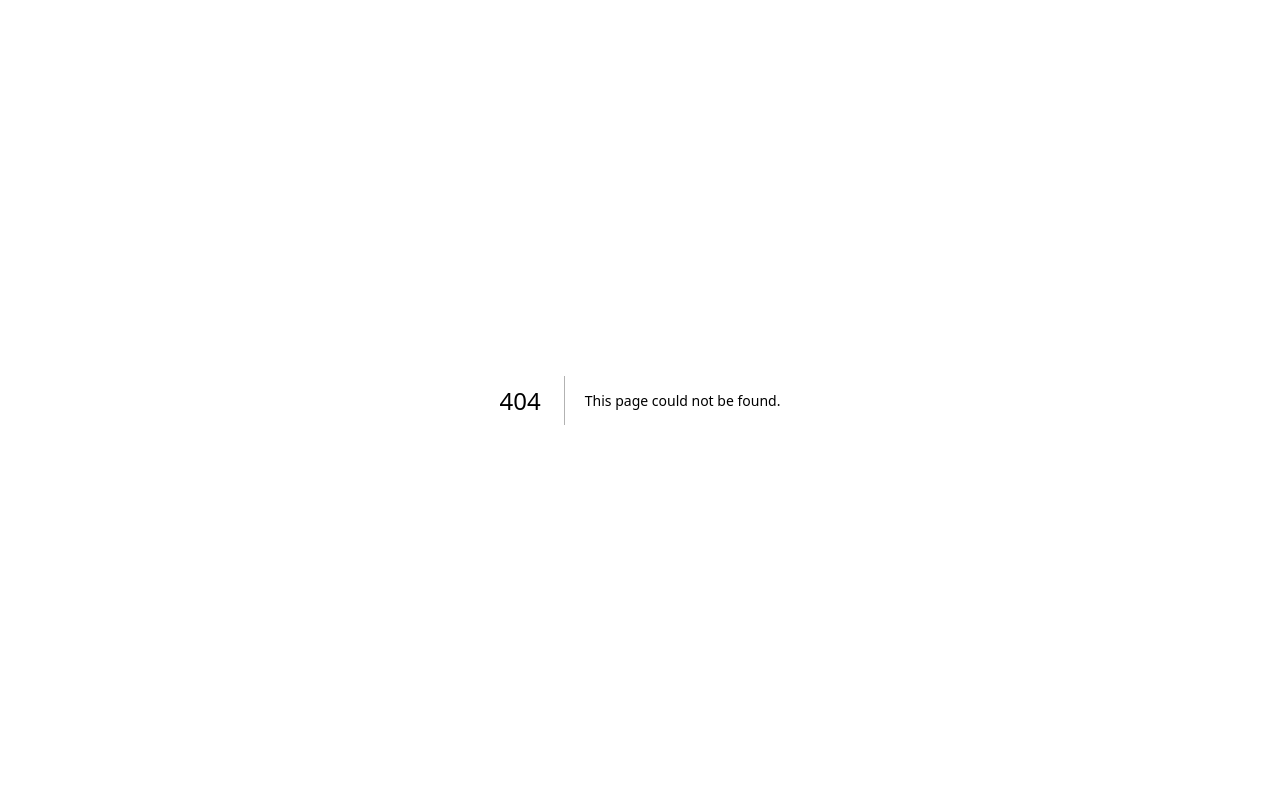
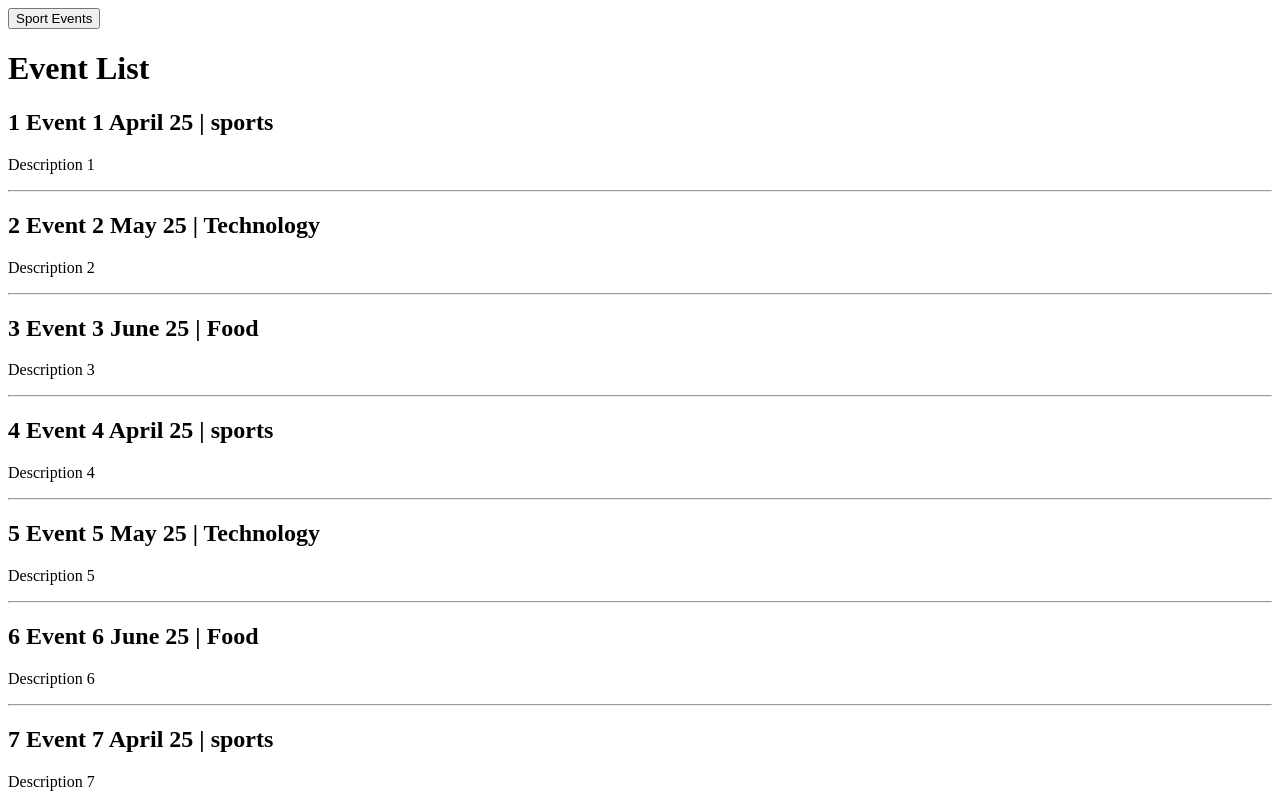
Before and after one commit to Varun1398/Next-Js-learnings, a Next.js app: page /events in a window 1280 px wide. Before the commit this address had no page. Shown: the top 800 px of the page. Built offline with nearby package versions, Linux system fonts and the light colour scheme; data requests are answered from the project's data file.

Commit message:
nextjs-swr

```diff
--- a/db.json
+++ b/db.json
@@ -1,5 +1,91 @@
 {
-  "news":[{
+  "events": [
+  {
+    "id": 1,
+    "title": "Event 1",
+    "category": "sports",
+    "description": "Description 1",
+    "data": "April 25"
+  },
+  {
+    "id": 2,
+    "title": "Event 2",
+    "category": "Technology",
+    "description": "Description 2",
+    "data": "May 25"
+
+  },
+  {
+    "id": 3,
+    "title": "Event 3",
+    "category": "Food",
+    "description": "Description 3",
+    "data": "June 25"
+
+  },
+  {
+    "id": 4,
+    "title": "Event 4",
+    "category": "sports",
+    "description": "Description 4",
+    "data": "April 25"
+  },
+  {
+    "id": 5,
+    "title": "Event 5",
+    "category": "Technology",
+    "description": "Description 5",
+    "data": "May 25"
+
+  },
+  {
+    "id": 6,
+    "title": "Event 6",
+    "category": "Food",
+    "description": "Description 6",
+    "data": "June 25"
+
+  },
+  {
+    "id": 7,
+    "title": "Event 7",
+    "category": "sports",
+    "description": "Description 7",
+    "data": "April 25"
+  },
+  {
+    "id": 8,
+    "title": "Event 8",
+    "category": "Technology",
+    "description": "Description 8",
+    "data": "May 25"
+
+  },
+  {
+    "id": 9,
+    "title": "Event 9",
+    "category": "Food",
+    "description": "Description 9",
+    "data": "June 25"
+
+  },
+  {
+    "id": 10,
+    "title": "Event 10",
+    "category": "Food",
+    "description": "Description 10",
+    "data": "June 25"
+
+  }
+],
+  "dashboard": {
+    "posts": 15,
+    "likes": 200,
+    "followers": 20,
+    "following": 50
+  },
+  "news": [
+    {
       "id": 1,
       "title": "News Article 1",
       "category": "sports",
@@ -16,7 +102,8 @@
       "title": "News Article 3",
       "category": "politics",
       "description": "Description 3"
-  }],
+    }
+  ],
   "products": [
     {
       "id": 1,
--- /dev/null
+++ b/pages/events.js
@@ -0,0 +1,46 @@
+import { useRouter } from "next/router";
+import { useState } from "react";
+
+export default function EventList({ eventList }) {
+  const [events, setEvents] = useState(eventList);
+  const router = useRouter();
+  const fetchSportEvents = async () => {
+    const response = await fetch(
+      `http://localhost:4000/events?category=sports`
+    );
+    const data = await response.json();
+    setEvents(data);
+    router.push("/events?category=sports", undefined, { shallow: true });
+  };
+  return (
+    <>
+      <button onClick={fetchSportEvents}>Sport Events</button>
+      <h1>Event List</h1>
+      {events.map((event) => {
+        return (
+          <div key={event.id}>
+            <h2>
+              {event.id} {event.title} {event.data} | {event.category}
+            </h2>
+            <p>{event.description}</p>
+            <hr />
+          </div>
+        );
+      })}
+    </>
+  );
+}
+
+export async function getServerSideProps(context) {
+  const { query } = context;
+  const { category } = query;
+  const queryString = category ? "category=sports" : "";
+  const response = await fetch(`http://localhost:4000/events?${queryString}`);
+  const data = await response.json();
+
+  return {
+    props: {
+      eventList: data,
+    },
+  };
+}
```
Also changed, not shown: pages/dashboard-swr.js (added, +21 -0 lines), pages/dashboard.js (added, +29 -0 lines). Lines whose indentation alone changed are shown as unchanged.
